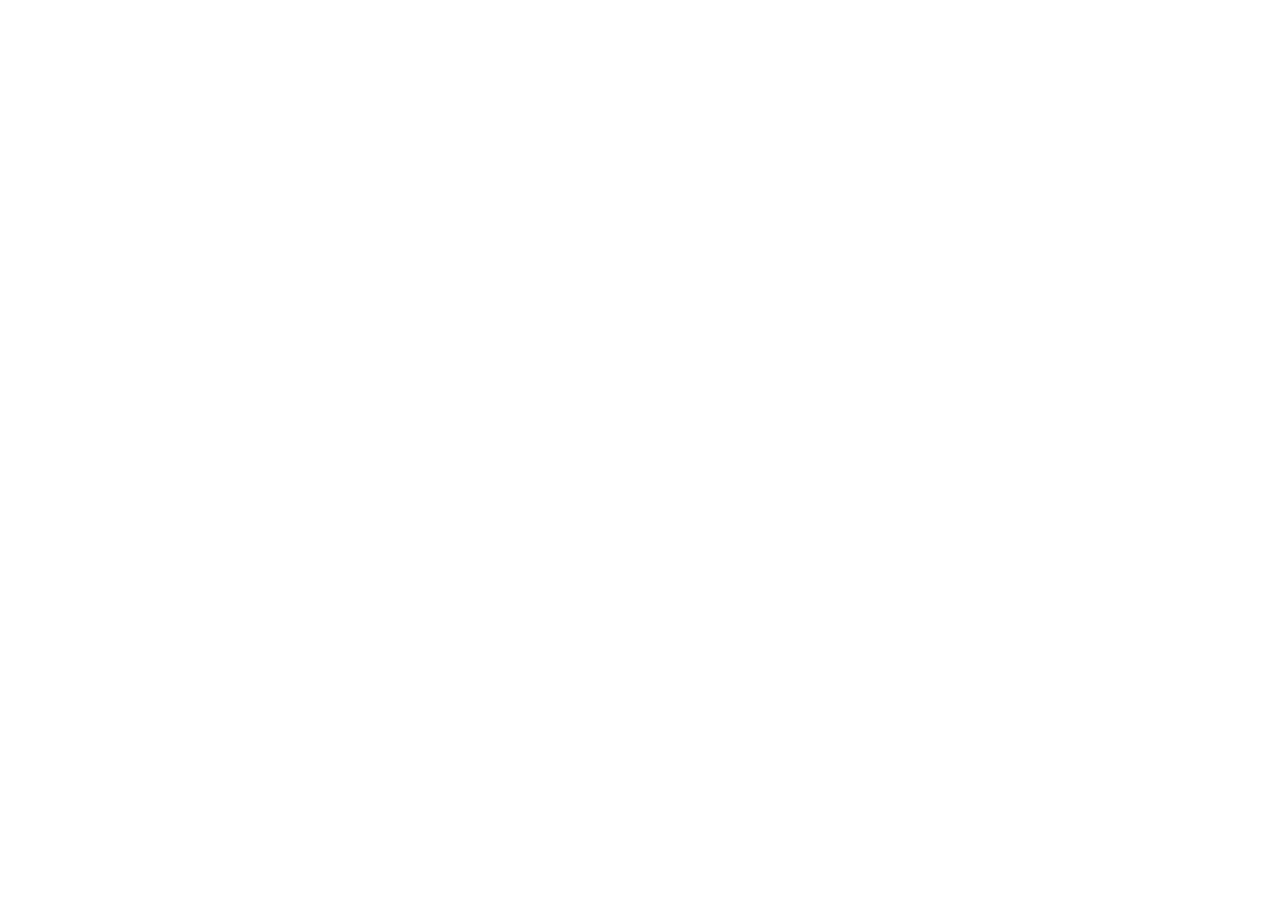
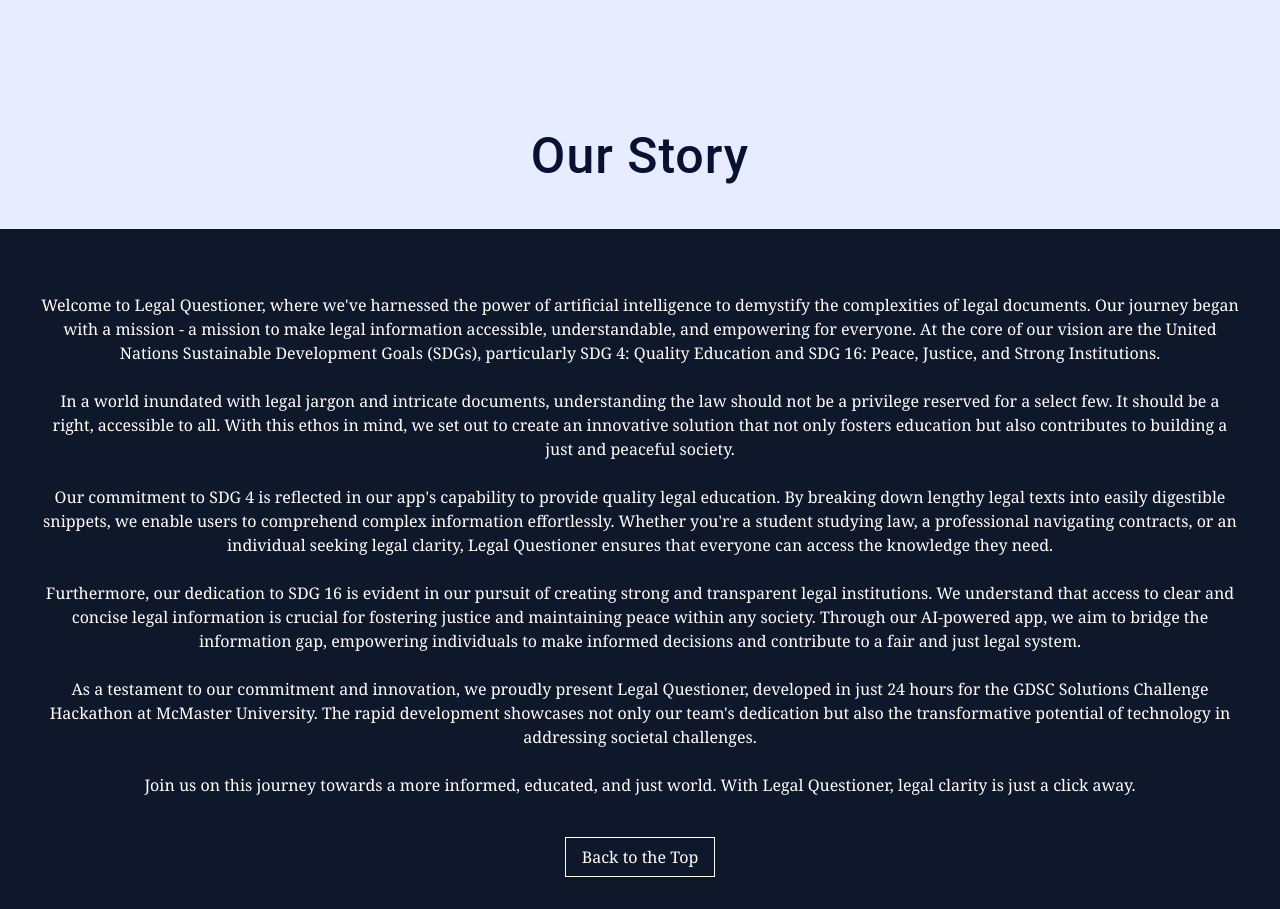
Before and after one commit to Legal-Questioner/legal-questioner, a React (Create React App) app in the folder legal-frontend/: page / in a window 1280 px wide. Shown: the part 1180-2089 px from the top of the page. Before the commit the page ends 1143 px from the top, so only its background shows below. Built offline with nearby package versions, Linux system fonts and the light colour scheme.

Commit message:
Added about section

```diff
--- a/legal-frontend/src/App.js
+++ b/legal-frontend/src/App.js
@@ -4,6 +4,7 @@ import './App.css';
 import homeDesign from './images/HomeDesign.svg';
 import NavBar from './components/NavBar.js';
 import SearchBar from './components/SearchBar.js';
+import AboutSection from "./components/AboutSection.js";
 
 function App() {
   const [searchInput, setSearchInput] = useState("");
@@ -33,16 +34,20 @@ function App() {
 
         <SearchBar searchInput={searchInput} setSearchInput={setSearchInput} />
 
-        <div className="mt-10">
+        <div className="my-10">
           <button className="bg-transparent hover:bg-slate-900 text-slate-950 font-serif hover:text-white py-2 px-4 border border-slate-950"
             onClick={loadSearchResults}>
             Search!
           </button>
         </div>
+      </header>
 
-      </header>
       <header id="About" className='About'>
 
+        <p className='header mt-40'>Our Story</p>
+        <div className="mt-10">
+          <AboutSection />
+        </div>
       </header>
     </div>
   );
--- /dev/null
+++ b/legal-frontend/src/components/AboutSection.js
@@ -0,0 +1,34 @@
+import React from "react";
+
+const AboutSection = () => {
+
+    return (
+        <div className="p-10 bg-slate-900 text-white">
+            <p className="font-serif my-6">
+                Welcome to Legal Questioner, where we've harnessed the power of artificial intelligence to demystify the complexities of legal documents. Our journey began with a mission - a mission to make legal information accessible, understandable, and empowering for everyone. At the core of our vision are the United Nations Sustainable Development Goals (SDGs), particularly SDG 4: Quality Education and SDG 16: Peace, Justice, and Strong Institutions.
+            </p>
+            <p className="font-serif my-6">
+                In a world inundated with legal jargon and intricate documents, understanding the law should not be a privilege reserved for a select few. It should be a right, accessible to all. With this ethos in mind, we set out to create an innovative solution that not only fosters education but also contributes to building a just and peaceful society.
+            </p>
+            <p className="font-serif my-6">
+                Our commitment to SDG 4 is reflected in our app's capability to provide quality legal education. By breaking down lengthy legal texts into easily digestible snippets, we enable users to comprehend complex information effortlessly. Whether you're a student studying law, a professional navigating contracts, or an individual seeking legal clarity, Legal Questioner ensures that everyone can access the knowledge they need.
+            </p>
+            <p className="font-serif my-6">
+                Furthermore, our dedication to SDG 16 is evident in our pursuit of creating strong and transparent legal institutions. We understand that access to clear and concise legal information is crucial for fostering justice and maintaining peace within any society. Through our AI-powered app, we aim to bridge the information gap, empowering individuals to make informed decisions and contribute to a fair and just legal system.
+            </p>
+            <p className="font-serif my-6">
+                As a testament to our commitment and innovation, we proudly present Legal Questioner, developed in just 24 hours for the GDSC Solutions Challenge Hackathon at McMaster University. The rapid development showcases not only our team's dedication but also the transformative potential of technology in addressing societal challenges.
+            </p>
+            <p className="font-serif mb-12">
+                Join us on this journey towards a more informed, educated, and just world. With Legal Questioner, legal clarity is just a click away.
+            </p>
+
+            <a className= "bg-transparent hover:bg-white text-white font-serif hover:text-slate-900 py-2 px-4 border border-white"
+                href="#Home">
+                Back to the Top
+            </a>
+        </div>
+    );
+}
+
+export default AboutSection;
```
